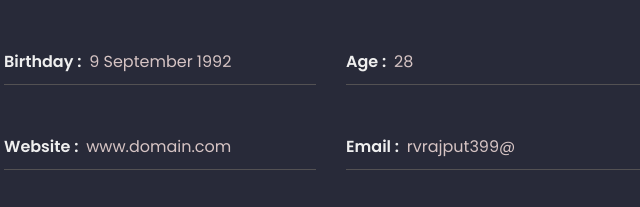
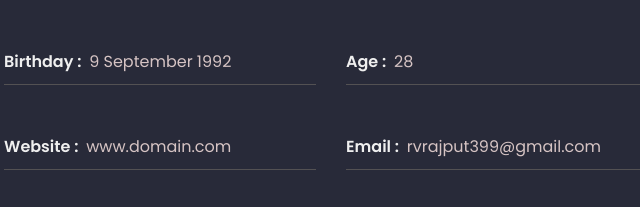
Before and after one commit to rajveer09/AOS---portfo, a plain HTML site: page index.html in a window 1280 px wide. Shown: the part 1180-1387 px from the top of the page, 81-721 px from the left. Drawn offline with nearby package versions, Linux system fonts and the light colour scheme; no server answers; animation ran at ten frames a second.

Commit message:
mail
mail

```diff
--- a/index.html
+++ b/index.html
@@ -137,7 +137,7 @@
                                     <p>Website : <span>www.domain.com</span></p>
                                 </div>
                                 <div class="info-item padd-15">
-                                    <p>Email : <span>rvrajput399@</span></p>
+                                    <p>Email : <span>rvrajput399@gmail.com</span></p>
                                 </div>
                                 <div class="info-item padd-15">
                                     <p>Degree : <span>B.Tech</span></p>
```
